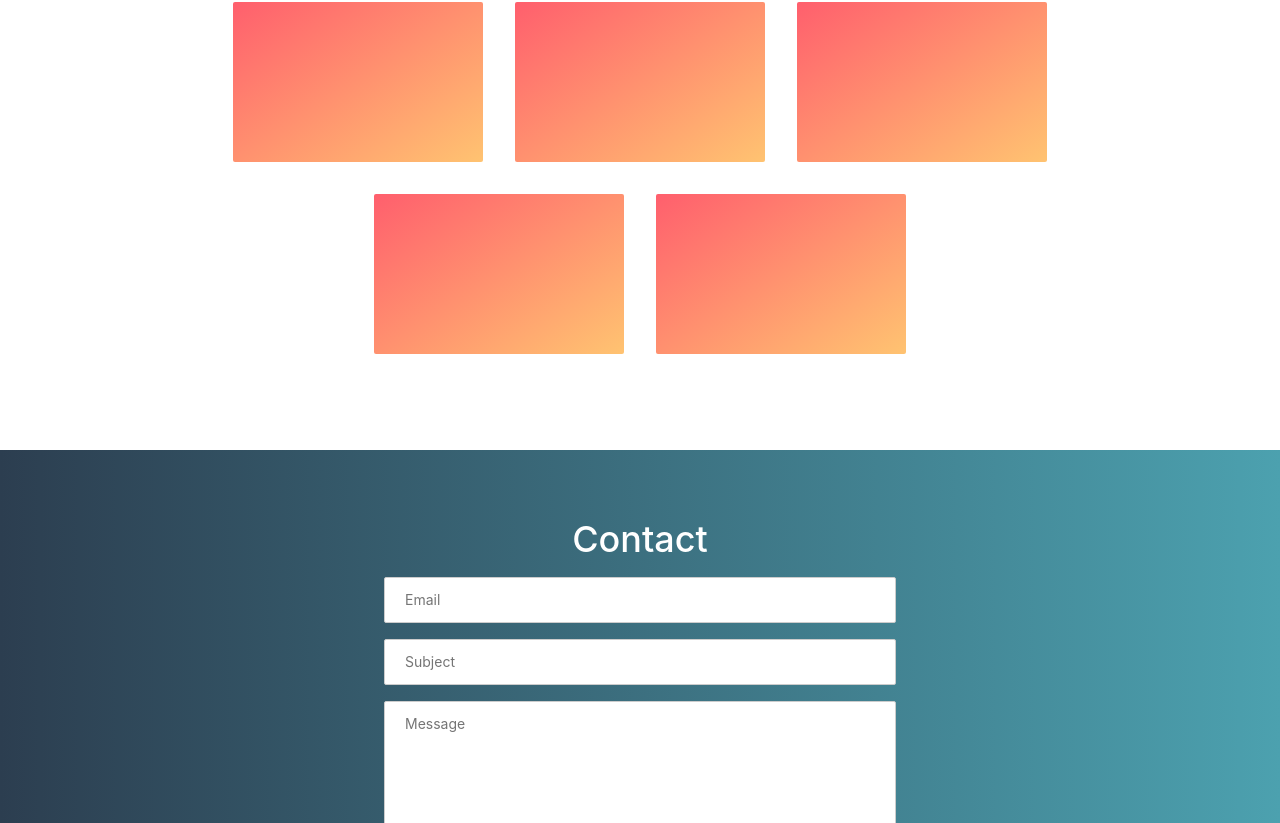
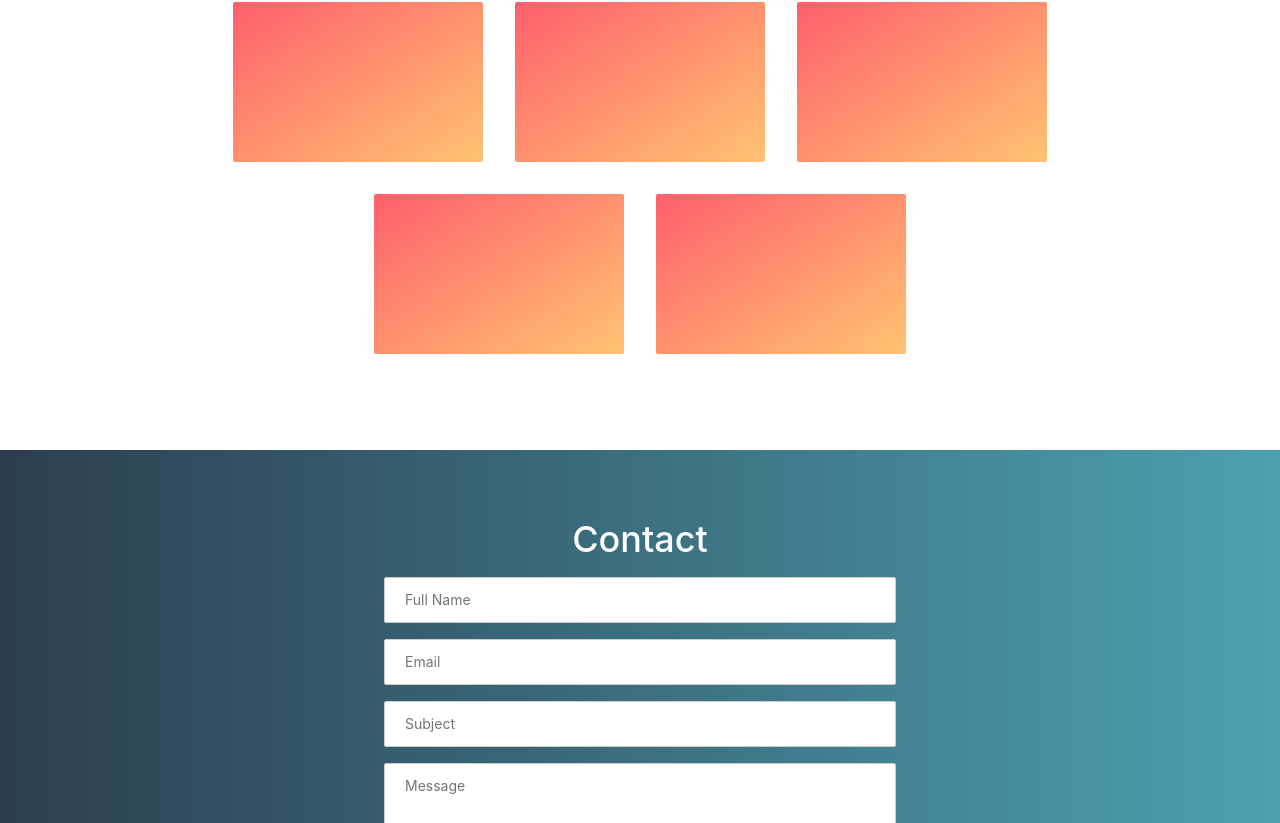
Before and after one commit to ShobhitSagar/portfolio, a React (Create React App) app: page / in a window 1280 px wide. Shown: the part 1626-2449 px from the top of the page. Built offline with nearby package versions, Linux system fonts and the light colour scheme.

Commit message:
Email service using emailjs

```diff
--- a/package.json
+++ b/package.json
@@ -11,6 +11,7 @@
 		"@testing-library/react": "^11.2.5",
 		"@testing-library/user-event": "^12.8.3",
 		"animate.css": "^4.1.1",
+		"emailjs-com": "^2.6.4",
 		"react": "^17.0.2",
 		"react-anchor-link-smooth-scroll": "^1.0.12",
 		"react-dom": "^17.0.2",
--- a/src/components/Contact.js
+++ b/src/components/Contact.js
@@ -1,20 +1,39 @@
 import React from 'react'
+import emailjs from 'emailjs-com'
 import '../assets/styles/Contact.css'
 
 function Contact() {
-	const handleSubmit = (e) => {
+	function sendEmail(e) {
 		e.preventDefault()
-		console.log('Message')
+
+		emailjs
+			.sendForm(
+				'gmail_devss',
+				'emailjs_gmail_template',
+				e.target,
+				'user_ivxeQpuPYHryzeUITadwL'
+			)
+			.then(
+				(result) => {
+					console.log(result.text)
+				},
+				(error) => {
+					console.log(error.text)
+				}
+			)
+		e.target.reset()
 	}
+
 	return (
 		<div id='contact-div' className='contact-div'>
 			<h1>Contact</h1>
 
-			<form onSubmit={handleSubmit}>
-				<input type='text' placeholder='Email' />
-				<input type='text' placeholder='Subject' />
+			<form onSubmit={sendEmail}>
+				<input type='text' placeholder='Full Name' name='from_name' />
+				<input type='text' placeholder='Email' name='email' />
+				<input type='text' placeholder='Subject' name='subject' />
 				<textarea
-					name='msg'
+					name='message'
 					// cols="30"
 					rows='10'
 					placeholder='Message'
```
Also changed, not shown: 1 other file (tests, documents, lock files or other folders).
